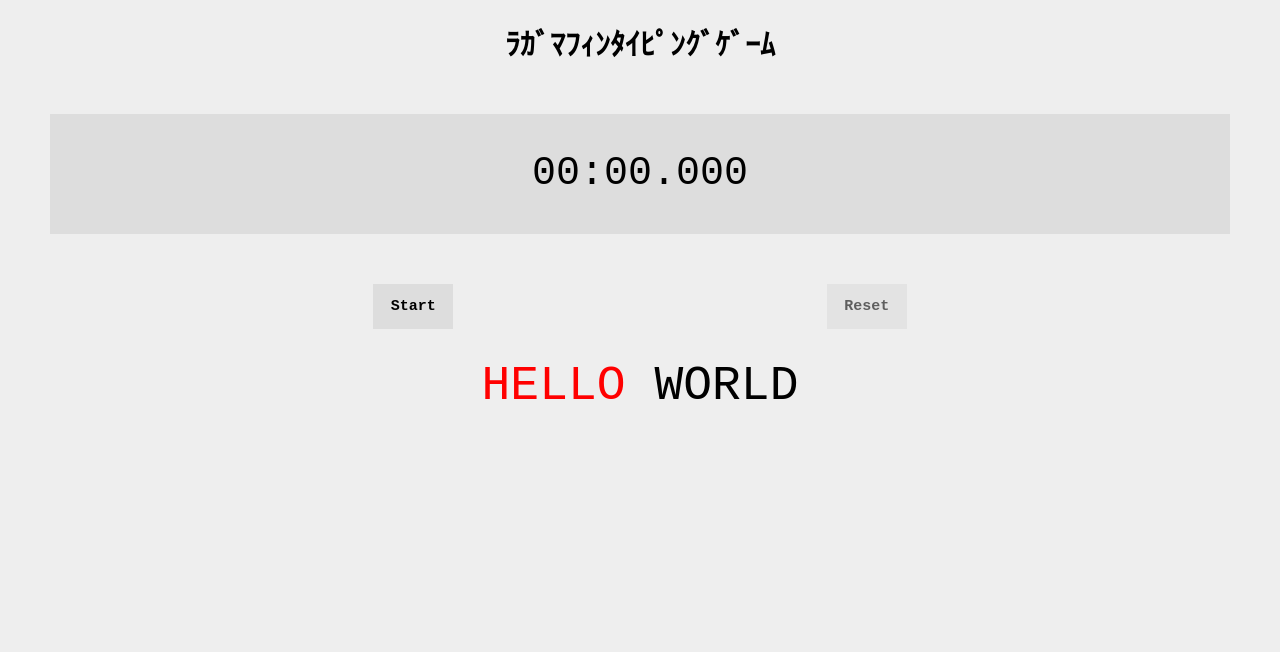
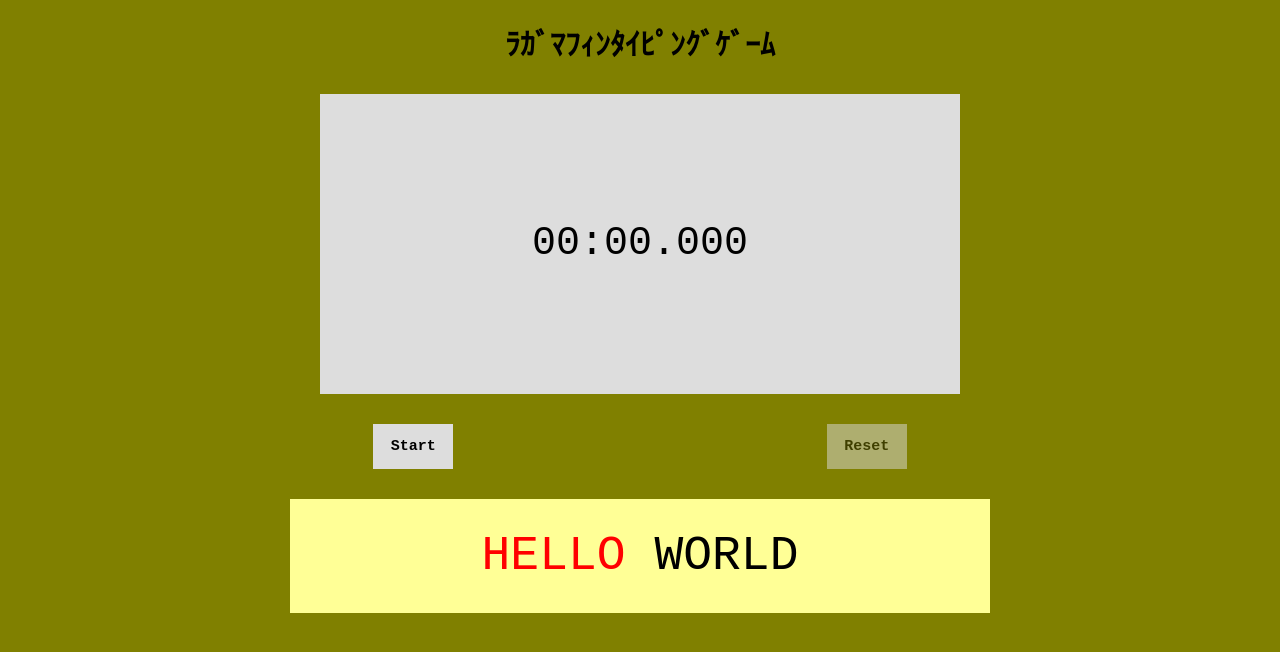
Before and after one commit to qollage/raggatyping, a plain HTML site: page index.html in a window 1280 px wide. Drawn offline with Linux system fonts and the light colour scheme.

Commit message:
Update style.css

```diff
--- a/style.css
+++ b/style.css
@@ -1 +1 @@
-body{font-family:"Courier New",monospace;font-size:15px;margin:0;background:#eee;text-align:center}#timer{background:#ddd;height:120px;line-height:120px;font-size:40px;margin:50px}.btn{width:80px;height:45px;line-height:45px;background:#ddd;font-weight:700;cursor:pointer;user-select:none}.controls{display:flex;justify-content:space-evenly}.inactive{opacity:.6}#character{font-size:3rem;margin:30px}#typed{color:red}
+body{font-family:"Courier New",monospace;font-size:15px;margin:0;background:olive;text-align:center}#timer{background:#ddd;width:50%;height:300px;line-height:300px;font-size:40px;margin:30px auto}.btn{width:80px;height:45px;line-height:45px;background:#ddd;font-weight:bold;cursor:pointer;-webkit-user-select:none;-moz-user-select:none;-ms-user-select:none;user-select:none}.controls{display:-webkit-box;display:-ms-flexbox;display:flex;-webkit-box-pack:space-evenly;-ms-flex-pack:space-evenly;justify-content:space-evenly}.inactive{opacity:0.5}#character{font-size:3rem;margin:30px auto;padding:30px;width:50%;background:#ffff96}#typed{color:red}
```
